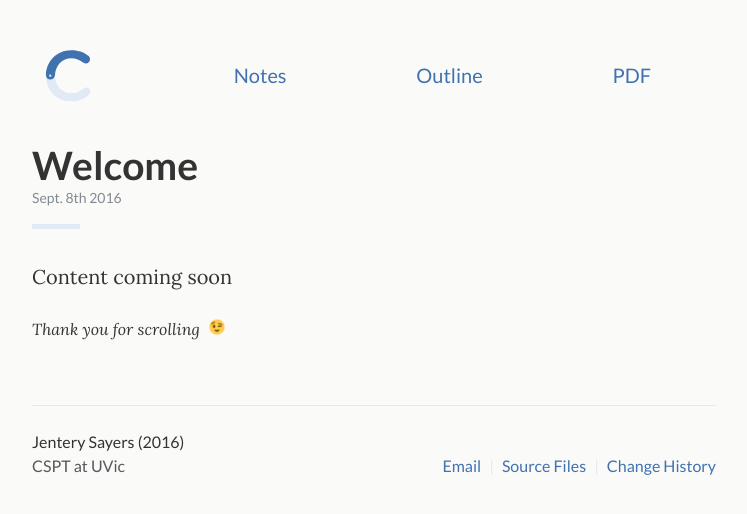
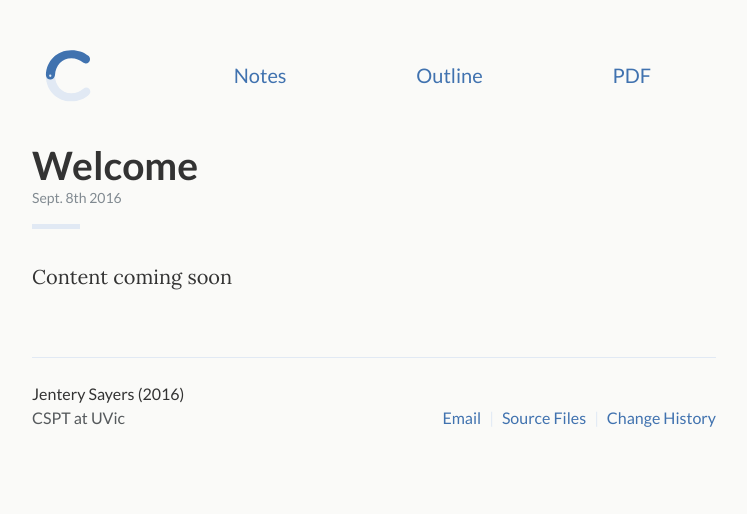
Before and after one commit to jentery/cspt500, a Jekyll site: the page built from _posts/2016-09-08-first.md, in a window 1280 px wide. Shown: the top 514 px of the page, without its empty margins (266-1013 px from the left). Built offline with Jekyll 4.4.1, drawn with Linux system fonts in a browser that asks for light colours.

Commit message:
edited posts

```diff
--- a/_layouts/post.html
+++ b/_layouts/post.html
@@ -23,6 +23,6 @@ layout: default
     {{ content }}
   </div>
 
-  <em>Thank you for scrolling</em> <img src="{{ site.baseurl }}/assets/img/wink.png" class="emoji left">
+  <!--<em>Thank you for scrolling</em> <img src="{{ site.baseurl }}/assets/img/wink.png" class="emoji left">-->
 
 </article>
```
